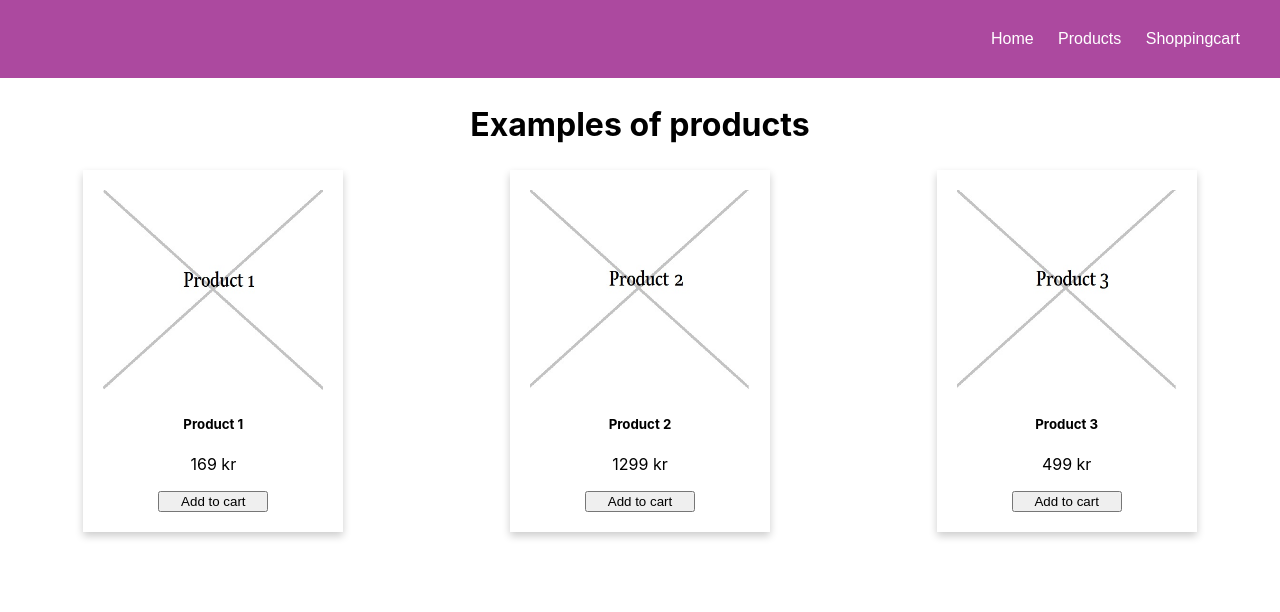
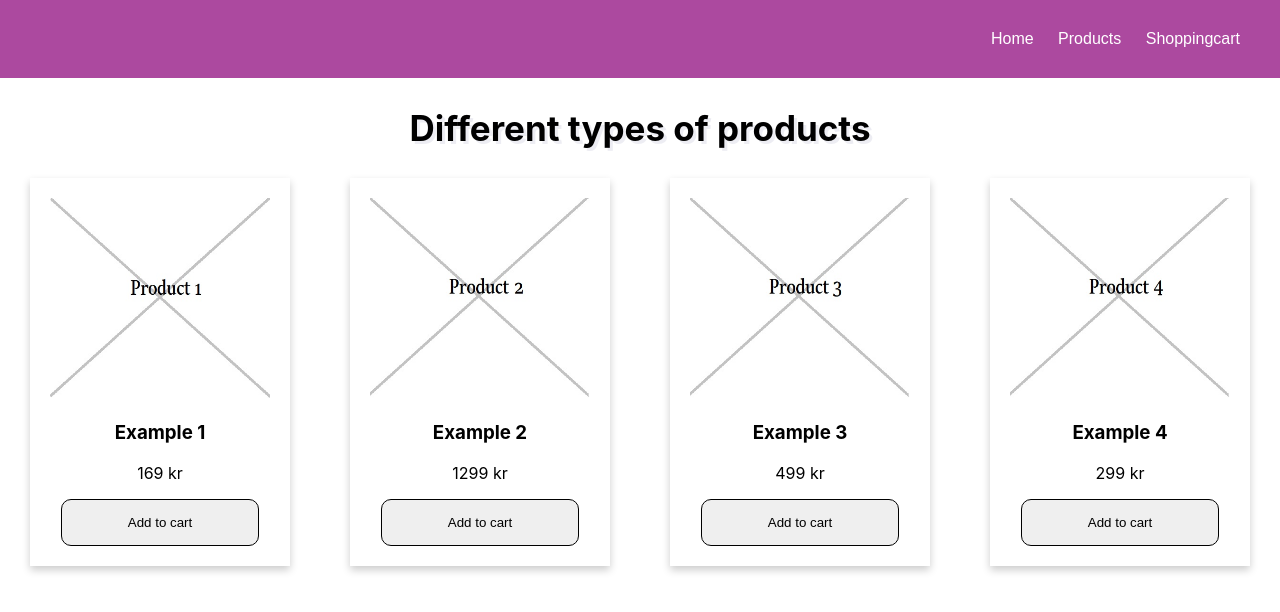
Before and after one commit to romigh94/e-commerce-app, a React (Create React App) app: page /Products in a window 1280 px wide. Shown: the top 612 px of the page. Built offline with nearby package versions, Linux system fonts and the light colour scheme.

Commit message:
adding 1 more product and design

```diff
--- a/src/components/Productdata.jsx
+++ b/src/components/Productdata.jsx
@@ -1,30 +1,36 @@
 import img1 from '../productImages/Product1.jpg'
 import img2 from '../productImages/Product2.jpg'
 import img3 from '../productImages/Product3.jpg'
-
-
+import img4 from '../productImages/Product4.jpg'
 
 
 const data = {
     Items:[
         {
             id: 1,
-            name: "Product 1",
+            name: "Example 1",
             price: 169,
             image: img1
         },
         {
             id: 2,
-            name: "Product 2",
+            name: "Example 2",
             price: 1299,
             image: img2
         },
         {
             id: 3,
-            name: "Product 3",
+            name: "Example 3",
             price: 499,
             image: img3
+        },
+        {
+            id: 4,
+            name: "Example 4",
+            price: 299,
+            image: img4
         }
+
     ]
 }
 
--- a/src/components/Products.jsx
+++ b/src/components/Products.jsx
@@ -6,27 +6,20 @@ import { useCart } from 'react-use-cart'
 
 const Products = () => {
 
-const {addItem} = useCart();
+const { addItem } = useCart();
 
   return (
 <div>
-    <h2>Examples of products</h2>
+    <h2>Different types of products</h2>
         <div className="product-container">
             {data.Items.map((product) => {
             return (
                 <div key={product.id} item={product} className="product-card">
-                    <img
-                        src={product.image}
-                        alt={product.name}
-                        width="220"
-                        height="200"
-                        className="item-img"
-                        ></img>
-                        <h5>{product.name}</h5>
-                        <p className="item-price">{product.price} kr</p>
-                    <button className="to-cart-btn">
-                        Add to cart
-                    </button>
+                    <img src={product.image} alt={product.name}
+                    width="220" height="200" className="item-img" />
+                    <h3>{product.name}</h3>
+                    <p className="item-price">{product.price} kr</p>
+                <button className="to-cart-btn">Add to cart</button>
                 </div>
           )
         })}
--- a/src/styles.css
+++ b/src/styles.css
@@ -1,7 +1,3 @@
-* {
-    box-sizing: border-box;
-}
-
 .HomePage {
     margin: 0px auto;
     text-align: center;
@@ -10,7 +6,6 @@
     background: cover;
     background-position: bottom;
     background-repeat: no-repeat;
-
     font-family: sans-serif;
 
 }
@@ -23,7 +18,8 @@ h1 {
 }
 h2 {
     text-align: center;
-    font-size: 32px;
+    font-size: 35px;
+    text-shadow: 3px 3px rgba(220, 220, 231, 0.5);
 }
 
 .nav-container {
@@ -59,7 +55,16 @@ a:hover {
   }
 
 button {
-    width: 50%;
+    width: 90%;
+    padding: 15px;
+    cursor: pointer;
+    border: 1px solid black;
+    border-radius: 10px;
+    font-family: sans-serif;
+}
+
+button:hover {
+    font-weight: bold;
 }
 
 .product-container {
```
Also changed, not shown: src/productImages/Product4.jpg (added).
